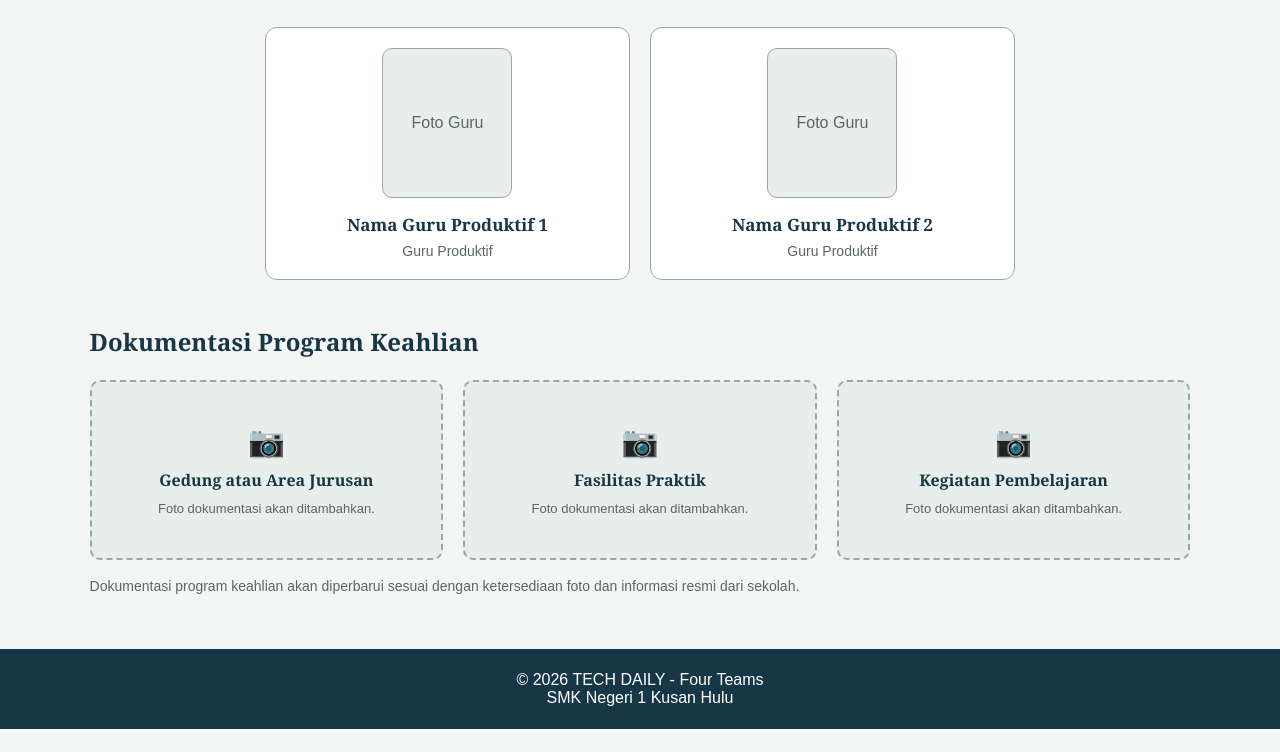
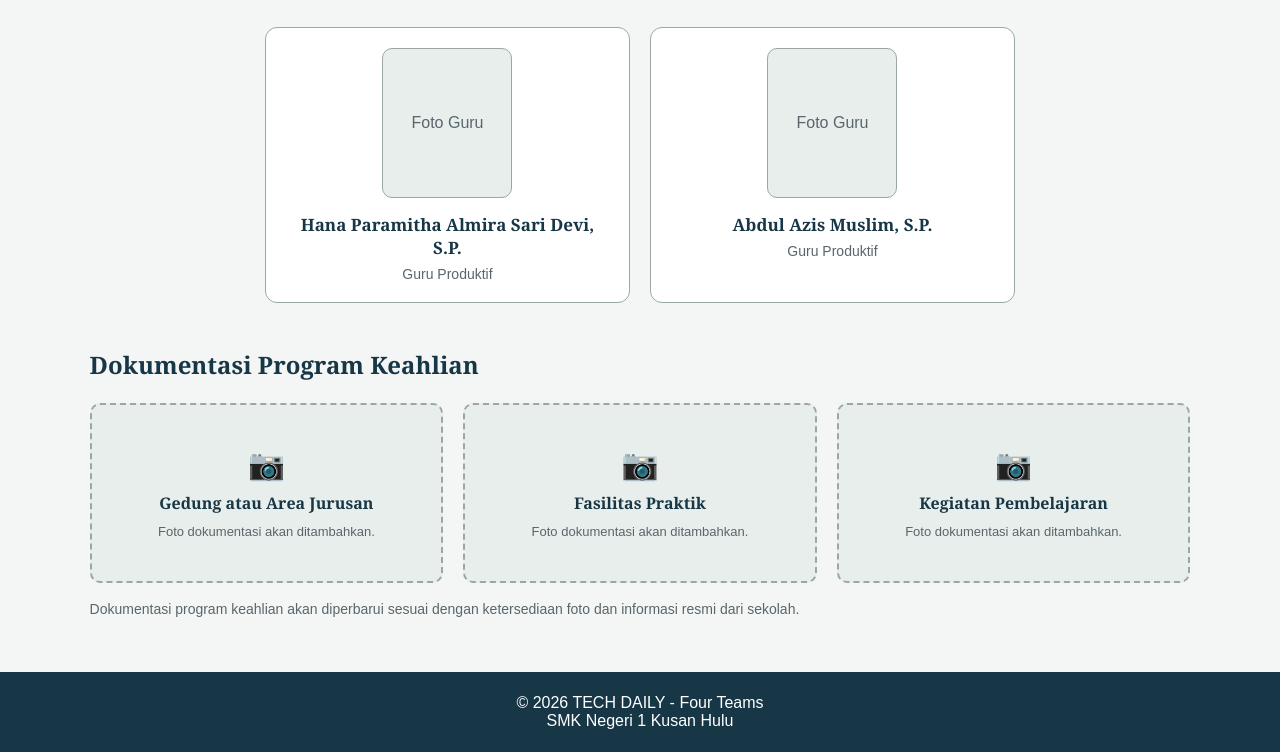
Before and after one commit to asaaarubbit-sys/TECH-DAILY, a plain HTML site: page atp.html in a window 1280 px wide. Shown: the part 1335-2087 px from the top of the page. Before the commit the page ends 2064 px from the top, so only its background shows below. Drawn offline with Linux system fonts and the light colour scheme.

Commit message:
Update atp html

```diff
--- a/atp.html
+++ b/atp.html
@@ -11,13 +11,13 @@
     <link rel="stylesheet" href="css/style.css">
 
     <style>
-        /* KONTEN UTAMA */
+
         .atp-section {
             width: 86%;
             margin: 40px auto;
         }
 
-        /* JUDUL HALAMAN */
+
       .atp-title {
     color: var(--heading-color, #173747);
     text-align: center;
@@ -25,7 +25,7 @@
     line-height: 1.5;
 }
 
-        /* PENGENALAN ATP */
+
         .atp-intro {
             display: grid;
             grid-template-columns: 1fr 1.2fr;
@@ -58,7 +58,7 @@ border: 1px solid var(--border-color);
     font-size: 22px;
 }
 
-        /* KOMPETENSI */
+
         .atp-kompetensi {
             margin-top: 45px;
         }
@@ -102,7 +102,7 @@ border: 1px solid var(--border-color);
     line-height: 1.7;
     }
 
-        /* GALERI DOKUMENTASI */
+
         .atp-gallery {
             margin-top: 45px;
         }
@@ -174,7 +174,6 @@ border: 1px solid var(--border-color);
         }
 
 
-/* TENAGA PENDIDIK JURUSAN */
 
 .tenaga-jurusan {
     margin: 45px 0;
@@ -265,7 +264,7 @@ border: 1px solid var(--border-color);
 
 <body>
 
-    <!-- HEADER -->
+
     <header>
         <div class="header-logo">
 
@@ -290,7 +289,7 @@ border: 1px solid var(--border-color);
     </header>
 
 
-    <!-- KONTEN UTAMA -->
+
     <main>
 
         <section class="atp-section">
@@ -301,7 +300,7 @@ border: 1px solid var(--border-color);
             </h2>
 
 
-            <!-- PENGENALAN ATP -->
+
             <div class="atp-intro">
 
                 <img src="image/atp.jpg"
@@ -325,7 +324,6 @@ border: 1px solid var(--border-color);
             </div>
 
 
-            <!-- KOMPETENSI ATP -->
             <section class="atp-kompetensi">
 
                 <h2>Kompetensi yang Dipelajari</h2>
@@ -369,7 +367,6 @@ border: 1px solid var(--border-color);
             </section>
 
 
-<!-- TENAGA PENDIDIK JURUSAN -->
 
 <section class="tenaga-jurusan">
 
@@ -380,7 +377,7 @@ border: 1px solid var(--border-color);
         dan pembelajaran program keahlian.
     </p>
 
-    <!-- KEPALA PROGRAM KEAHLIAN -->
+
 
     <div class="tenaga-kaprog">
 
@@ -398,7 +395,6 @@ border: 1px solid var(--border-color);
 
     </div>
 
-    <!-- GURU PRODUKTIF -->
 
     <div class="tenaga-grid">
 
@@ -408,7 +404,7 @@ border: 1px solid var(--border-color);
                 Foto Guru
             </div>
 
-            <h3>Nama Guru Produktif 1</h3>
+            <h3>Hana Paramitha Almira Sari Devi, S.P. </h3>
 
             <p>Guru Produktif</p>
 
@@ -420,7 +416,7 @@ border: 1px solid var(--border-color);
                 Foto Guru
             </div>
 
-            <h3>Nama Guru Produktif 2</h3>
+            <h3>Abdul Azis Muslim, S.P.</h3>
 
             <p>Guru Produktif</p>
 
@@ -431,7 +427,6 @@ border: 1px solid var(--border-color);
 </section>
 
 
-            <!-- GALERI DOKUMENTASI -->
             <section class="atp-gallery">
 
                 <h2>Dokumentasi Program Keahlian</h2>
@@ -471,7 +466,7 @@ border: 1px solid var(--border-color);
     </main>
 
 
-    <!-- FOOTER -->
+
     <footer>
         <p>&copy; 2026 TECH DAILY - Four Teams</p>
         <p>SMK Negeri 1 Kusan Hulu</p>
```
Also changed, not shown: image/guruprduktif-atp-1.jpeg (added), image/guruproduktif-2.jpeg (added), image/kaprog-atp.jpeg (added).
